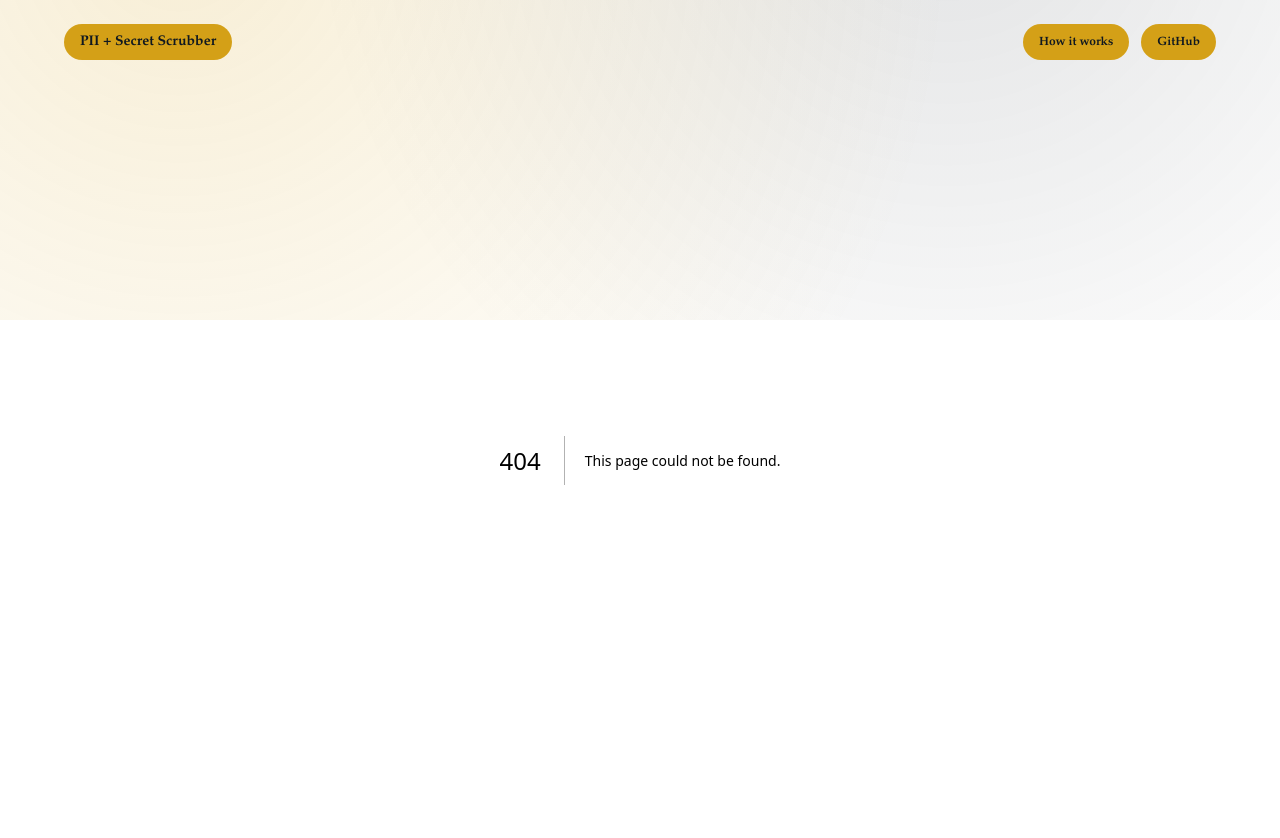
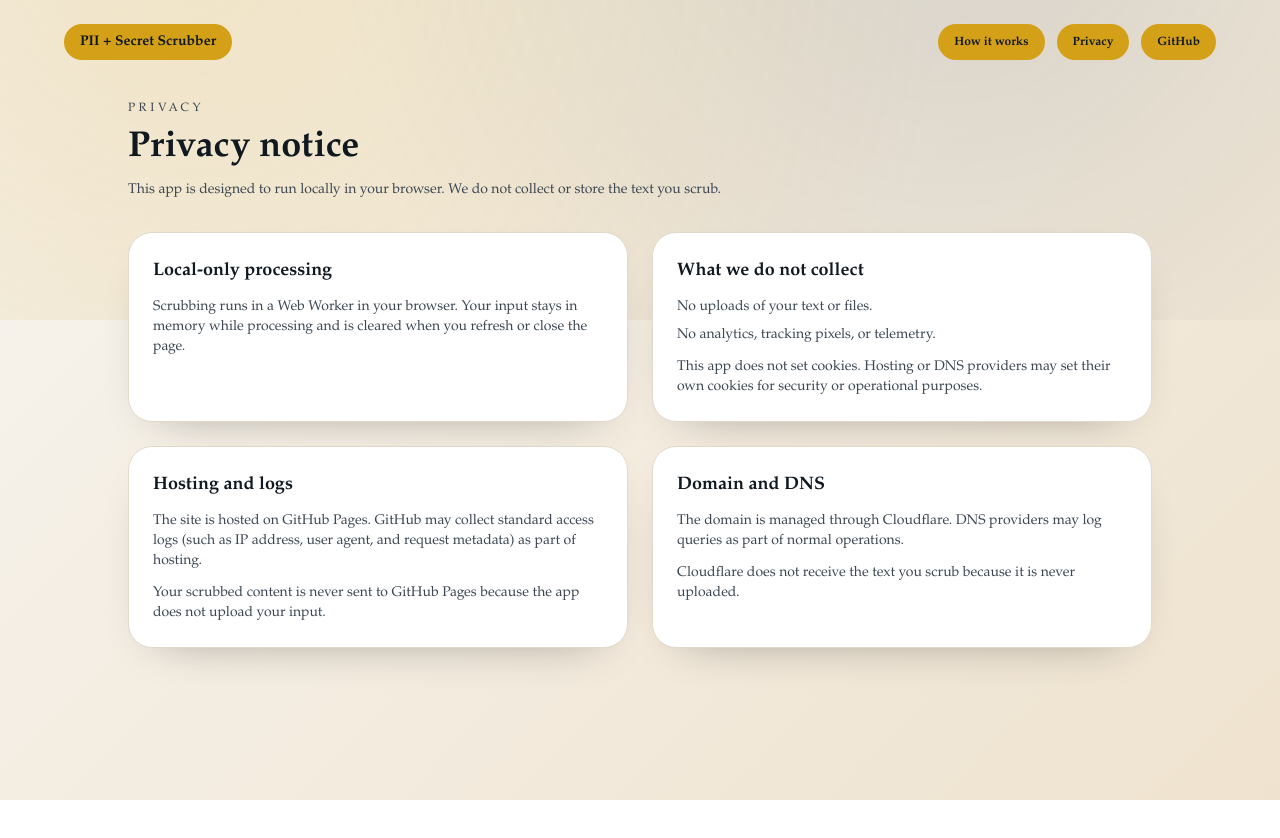
Before and after one commit to faheem-arif/pii-scrubber, a Next.js app in the folder apps/web/: page /privacy in a window 1280 px wide. Before the commit this address had no page. Shown: the top 838 px of the page. After the commit the page ends 800 px from the top, so only its background shows below. Built offline with nearby package versions, Linux system fonts and the light colour scheme.

Commit message:
privacy-and-nav-fixes

```diff
--- a/apps/web/app/how-it-works/page.tsx
+++ b/apps/web/app/how-it-works/page.tsx
@@ -79,7 +79,7 @@ export default function HowItWorksPage() {
 
         <div className="mt-6 grid gap-6 md:grid-cols-2">
           <section className="rounded-3xl border border-[var(--panel-border)] bg-[var(--panel)] p-6 shadow-soft">
-            <h2 className="text-lg font-semibold text-ink">Privacy checklist</h2>
+            <h2 className="text-lg font-semibold text-ink">Safety checklist</h2>
             <ul className="mt-3 space-y-2 text-sm text-slate">
               <li>Keep Aggressive off unless you need extra coverage.</li>
               <li>Use a private salt in Hash mode if you need consistent results over time.</li>
--- a/apps/web/app/layout.tsx
+++ b/apps/web/app/layout.tsx
@@ -32,25 +32,31 @@ export default function RootLayout({ children }: { children: React.ReactNode })
       </head>
       <body className="relative">
         <header className="relative z-20 px-6 pt-6 md:px-12">
-          <div className="mx-auto flex max-w-6xl items-center justify-between">
+          <div className="mx-auto flex max-w-6xl flex-col items-start gap-3 sm:flex-row sm:items-center sm:justify-between">
             <Link
               href="/"
-              className="inline-flex h-9 items-center justify-center rounded-full bg-[var(--accent)] px-4 text-sm font-semibold leading-none text-ink shadow-soft hover:bg-[var(--accent-dark)] transition"
+              className="inline-flex h-8 items-center justify-center rounded-full bg-[var(--accent)] px-3 text-sm font-semibold leading-none text-ink shadow-soft hover:bg-[var(--accent-dark)] transition sm:h-9 sm:px-4"
             >
               PII + Secret Scrubber
             </Link>
-            <nav className="flex items-center gap-3 text-xs text-slate">
+            <nav className="flex flex-wrap items-center gap-2 text-xs text-slate sm:gap-3">
               <Link
                 href="/how-it-works"
-                className="inline-flex h-9 items-center justify-center rounded-full bg-[var(--accent)] px-4 text-center font-semibold leading-none text-ink shadow-soft hover:bg-[var(--accent-dark)] transition"
+                className="inline-flex h-8 items-center justify-center rounded-full bg-[var(--accent)] px-3 text-center text-[11px] font-semibold leading-none text-ink shadow-soft hover:bg-[var(--accent-dark)] transition sm:h-9 sm:px-4 sm:text-xs"
               >
                 How it works
+              </Link>
+              <Link
+                href="/privacy"
+                className="inline-flex h-8 items-center justify-center rounded-full bg-[var(--accent)] px-3 text-center text-[11px] font-semibold leading-none text-ink shadow-soft hover:bg-[var(--accent-dark)] transition sm:h-9 sm:px-4 sm:text-xs"
+              >
+                Privacy
               </Link>
               <a
                 href="https://github.com/faheem-arif/pii-scrubber"
                 target="_blank"
                 rel="noreferrer"
-                className="inline-flex h-9 items-center justify-center rounded-full bg-[var(--accent)] px-4 text-center font-semibold leading-none text-ink shadow-soft hover:bg-[var(--accent-dark)] transition"
+                className="inline-flex h-8 items-center justify-center rounded-full bg-[var(--accent)] px-3 text-center text-[11px] font-semibold leading-none text-ink shadow-soft hover:bg-[var(--accent-dark)] transition sm:h-9 sm:px-4 sm:text-xs"
               >
                 GitHub
               </a>
--- /dev/null
+++ b/apps/web/app/privacy/page.tsx
@@ -0,0 +1,70 @@
+export const metadata = {
+  title: "Privacy | PII + Secret Scrubber",
+  description: "Privacy notice for the local-only PII + Secret Scrubber."
+};
+
+export default function PrivacyPage() {
+  return (
+    <main className="relative z-10 px-6 py-10 md:px-12">
+      <section className="mx-auto max-w-5xl">
+        <header className="mb-8">
+          <p className="text-xs uppercase tracking-[0.3em] text-slate">Privacy</p>
+          <h1 className="mt-3 text-3xl md:text-4xl font-semibold text-ink">
+            Privacy notice
+          </h1>
+          <p className="mt-3 text-sm text-slate max-w-2xl">
+            This app is designed to run locally in your browser. We do not collect
+            or store the text you scrub.
+          </p>
+        </header>
+
+        <div className="grid gap-6 md:grid-cols-2">
+          <section className="rounded-3xl border border-[var(--panel-border)] bg-[var(--panel)] p-6 shadow-soft">
+            <h2 className="text-lg font-semibold text-ink">Local-only processing</h2>
+            <p className="mt-3 text-sm text-slate">
+              Scrubbing runs in a Web Worker in your browser. Your input stays in memory
+              while processing and is cleared when you refresh or close the page.
+            </p>
+          </section>
+
+          <section className="rounded-3xl border border-[var(--panel-border)] bg-[var(--panel)] p-6 shadow-soft">
+            <h2 className="text-lg font-semibold text-ink">What we do not collect</h2>
+            <ul className="mt-3 space-y-2 text-sm text-slate">
+              <li>No uploads of your text or files.</li>
+              <li>No analytics, tracking pixels, or telemetry.</li>
+            </ul>
+            <p className="mt-3 text-sm text-slate">
+              This app does not set cookies. Hosting or DNS providers may set their own cookies
+              for security or operational purposes.
+            </p>
+          </section>
+        </div>
+
+        <div className="mt-6 grid gap-6 md:grid-cols-2">
+          <section className="rounded-3xl border border-[var(--panel-border)] bg-[var(--panel)] p-6 shadow-soft">
+            <h2 className="text-lg font-semibold text-ink">Hosting and logs</h2>
+            <p className="mt-3 text-sm text-slate">
+              The site is hosted on GitHub Pages. GitHub may collect standard access logs
+              (such as IP address, user agent, and request metadata) as part of hosting.
+            </p>
+            <p className="mt-3 text-sm text-slate">
+              Your scrubbed content is never sent to GitHub Pages because the app does not upload
+              your input.
+            </p>
+          </section>
+
+          <section className="rounded-3xl border border-[var(--panel-border)] bg-[var(--panel)] p-6 shadow-soft">
+            <h2 className="text-lg font-semibold text-ink">Domain and DNS</h2>
+            <p className="mt-3 text-sm text-slate">
+              The domain is managed through Cloudflare. DNS providers may log queries as part
+              of normal operations.
+            </p>
+            <p className="mt-3 text-sm text-slate">
+              Cloudflare does not receive the text you scrub because it is never uploaded.
+            </p>
+          </section>
+        </div>
+      </section>
+    </main>
+  );
+}
```
